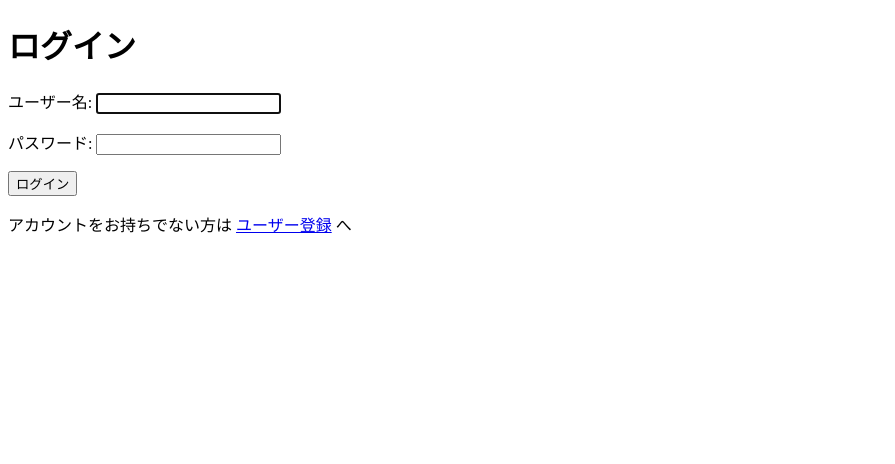
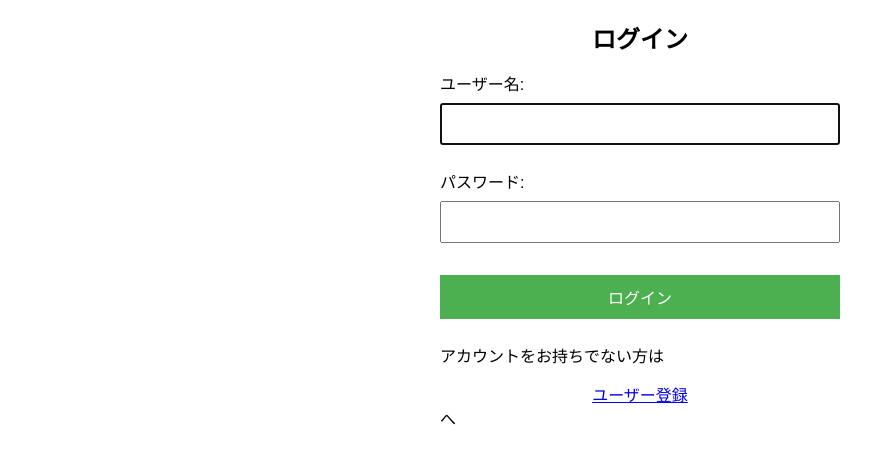
Before and after one commit to mirikuks-gif/shoumi-kigen-app, a Django app: page /accounts/login/ in a window 1280 px wide. Shown: the top 464 px of the page, without its empty margins (0-895 px from the left). Run offline with Django 4.2, Linux system fonts and the light colour scheme.

Commit message:
スマホ対応: ログイン・ユーザー登録画面を修正

```diff
--- a/templates/registration/login.html
+++ b/templates/registration/login.html
@@ -3,16 +3,62 @@
 <head>
     <meta charset="utf-8">
     <title>ログイン</title>
+    <!-- スマホ対応のための viewport -->
+    <meta name="viewport" content="width=device-width, initial-scale=1">
+    <style>
+        body {
+            font-family: sans-serif;
+            margin: 20px;
+        }
+        .form-container {
+            max-width: 400px; /* PCでは広がりすぎないよう制限 */
+            margin: 0 auto;
+        }
+        h1 {
+            text-align: center;
+            font-size: 1.5em;
+        }
+        input[type="text"],
+        input[type="password"],
+        input[type="email"],
+        button {
+            width: 100%;
+            padding: 10px;
+            margin: 8px 0;
+            font-size: 16px; /* スマホで押しやすいサイズ */
+            box-sizing: border-box;
+        }
+        button {
+            background-color: #4CAF50;
+            color: white;
+            border: none;
+            cursor: pointer;
+        }
+        button:hover {
+            background-color: #45a049;
+        }
+        a {
+            display: block;
+            text-align: center;
+            margin-top: 15px;
+        }
+        p.error {
+            color: red;
+            text-align: center;
+        }
+    </style>
 </head>
 <body>
+    <div class="form-container">
         <h1>ログイン</h1>
 
         {% if form.errors %}
-        <p style="color: red;">ユーザー名またはパスワードが正しくありません。</p>
+            <p class="error">ユーザー名またはパスワードが正しくありません。</p>
         {% endif %}
 
         <form method="post" action="{% url 'login' %}">
-        {% csrf_token %} {{ form.as_p }}
+            {% csrf_token %}
+            {{ form.as_p }}
 
             {% if next %}
                 <input type="hidden" name="next" value="{{ next }}" />
@@ -22,5 +68,6 @@
         </form>
 
         <p>アカウントをお持ちでない方は <a href="{% url 'signup' %}">ユーザー登録</a> へ</p>
+    </div>
 </body>
 </html>
```
Also changed, not shown: templates/registration/signup.html (+45 -0 lines). Lines whose indentation alone changed are shown as unchanged.
